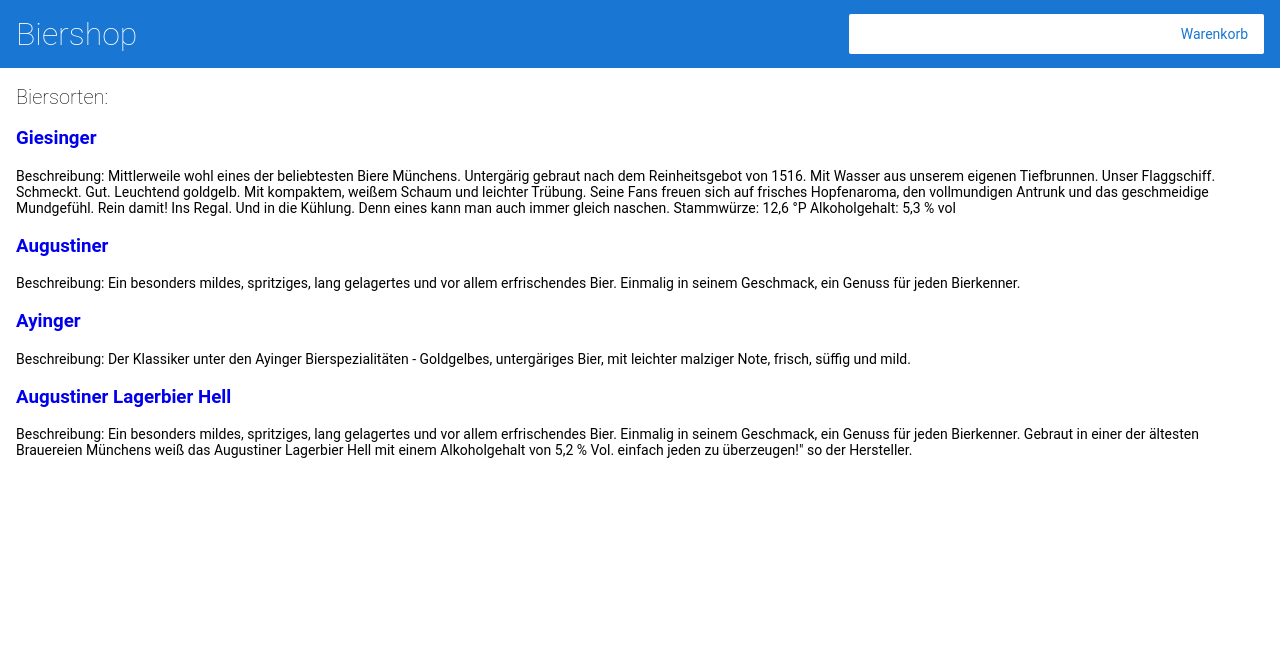
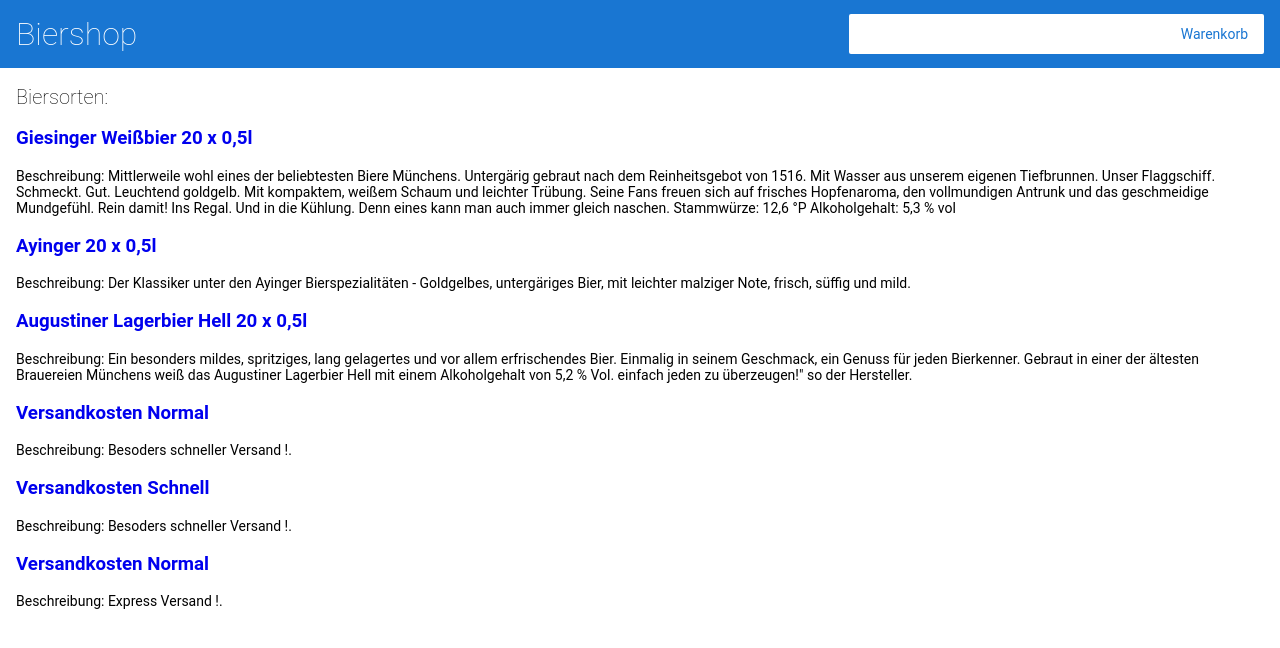
Before and after one commit to RaphaelBirkl1991/bierscholle, an Angular app in the folder frontend/: page / in a window 1280 px wide. Shown: the top 648 px of the page. Built offline with nearby package versions, Linux system fonts and the light colour scheme.

Commit message:
Versandkosten funktioniert + change in Biersorten :)

```diff
--- a/frontend/src/app/produkts.ts
+++ b/frontend/src/app/produkts.ts
@@ -8,8 +8,8 @@
 export const produkts = [
   {
     id: 1,
-    name: 'Giesinger',
-    price: 1.82,
+    name: 'Giesinger Weißbier 20 x 0,5l',
+    price: 24.91 ,
     beschreibung: 'Mittlerweile wohl eines der beliebtesten Biere Münchens. Untergärig gebraut nach dem ' +
       'Reinheitsgebot' +
       ' von 1516. Mit Wasser aus unserem eigenen Tiefbrunnen. Unser Flaggschiff. Schmeckt. Gut. Leuchtend goldgelb. ' +
@@ -21,27 +21,37 @@
   },
   {
     id: 2,
-    name: 'Augustiner',
-    price: 0.89,
-    beschreibung: 'Ein besonders mildes, spritziges, lang gelagertes und vor allem erfrischendes Bier. ' +
-      'Einmalig in seinem' +
-      ' Geschmack, ein Genuss für jeden Bierkenner.'
-  },
-  {
-    id: 3,
-    name: 'Ayinger',
-    price: 1.60,
+    name: 'Ayinger 20 x 0,5l',
+    price: 18.54,
     beschreibung: 'Der Klassiker unter den Ayinger Bierspezialitäten - Goldgelbes, untergäriges Bier,\n' +
       'mit leichter malziger Note,\n' +
       'frisch, süffig und mild.'
   },
   {
-    id: 4,
-    name: 'Augustiner Lagerbier Hell',
-    price:1.50,
+    id: 3,
+    name: 'Augustiner Lagerbier Hell 20 x 0,5l',
+    price: 21.49,
     beschreibung: 'Ein besonders mildes, spritziges, lang gelagertes und vor allem erfrischendes Bier.' +
       ' Einmalig in seinem Geschmack, ein Genuss für jeden Bierkenner. Gebraut in einer der ältesten Brauereien' +
       ' Münchens weiß das Augustiner Lagerbier Hell mit einem Alkoholgehalt von 5,2 % Vol. einfach jeden zu' +
       ' überzeugen!" so der Hersteller.'
-  }
+  },
+  {
+    id: 4,
+    name: 'Versandkosten Normal',
+    price:5.50,
+    beschreibung: 'Besoders schneller Versand !.'
+  },
+  {
+    id: 5,
+    name: 'Versandkosten Schnell',
+    price:5.50,
+    beschreibung: 'Besoders schneller Versand !.'
+  },
+  {
+    id: 6,
+    name: 'Versandkosten Normal',
+    price:5.50,
+    beschreibung: 'Express Versand !.'
+  },
 ];
--- a/frontend/src/app/warenkorb/warenkorb.component.html
+++ b/frontend/src/app/warenkorb/warenkorb.component.html
@@ -1,13 +1,22 @@
 <h3> Warenkorb </h3>
 
 <p>
-  <a routerLink="/versand">Versandbedingungen</a>
+  <a routerLink="/versand">VersandKosten</a>
 </p>
 
 <div class="warenkorb-item" *ngFor="let item of items">
   <span>{{ item.name }}</span>
   <span>{{ item.price | currency: 'EUR' }}</span>
+<!--  <button type="button" (click)="clearWarenkorb(item)">Löschen</button>-->
 </div>
+
+<!--<div *ngFor="let it of items">-->
+<!--<app-warenkorb [id]="it"></app-warenkorb>-->
+<!--<br>-->
+<!--<br>-->
+<!--<button type ="submit" class="button is-danger" (click)="clearWarenkorb(it)">Lösche Artikel</button>-->
+<!--</div>-->
+
 
 
 <div>Summe: {{ total() }}</div>
```
Also changed, not shown: frontend/src/app/warenkorb.service.ts (+5 -2 lines), frontend/src/app/warenkorb/warenkorb.component.ts (+10 -0 lines).
